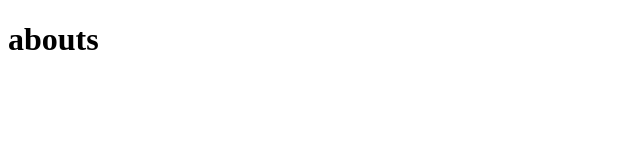
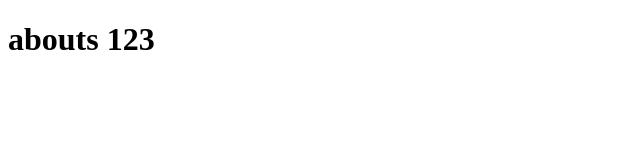
Before and after one commit to AliangWu1125/GuardSea, a plain HTML site: page about.html in a window 1280 px wide. Shown: the full height of the page, 0-640 px from the left. Drawn offline with Linux system fonts and the light colour scheme.

Commit message:
changeaboutwen

```diff
--- a/about.html
+++ b/about.html
@@ -6,6 +6,6 @@
     <title>Document</title>
 </head>
 <body>
-    <h1>abouts</h1>
+    <h1>abouts 123</h1>
 </body>
 </html>
```
